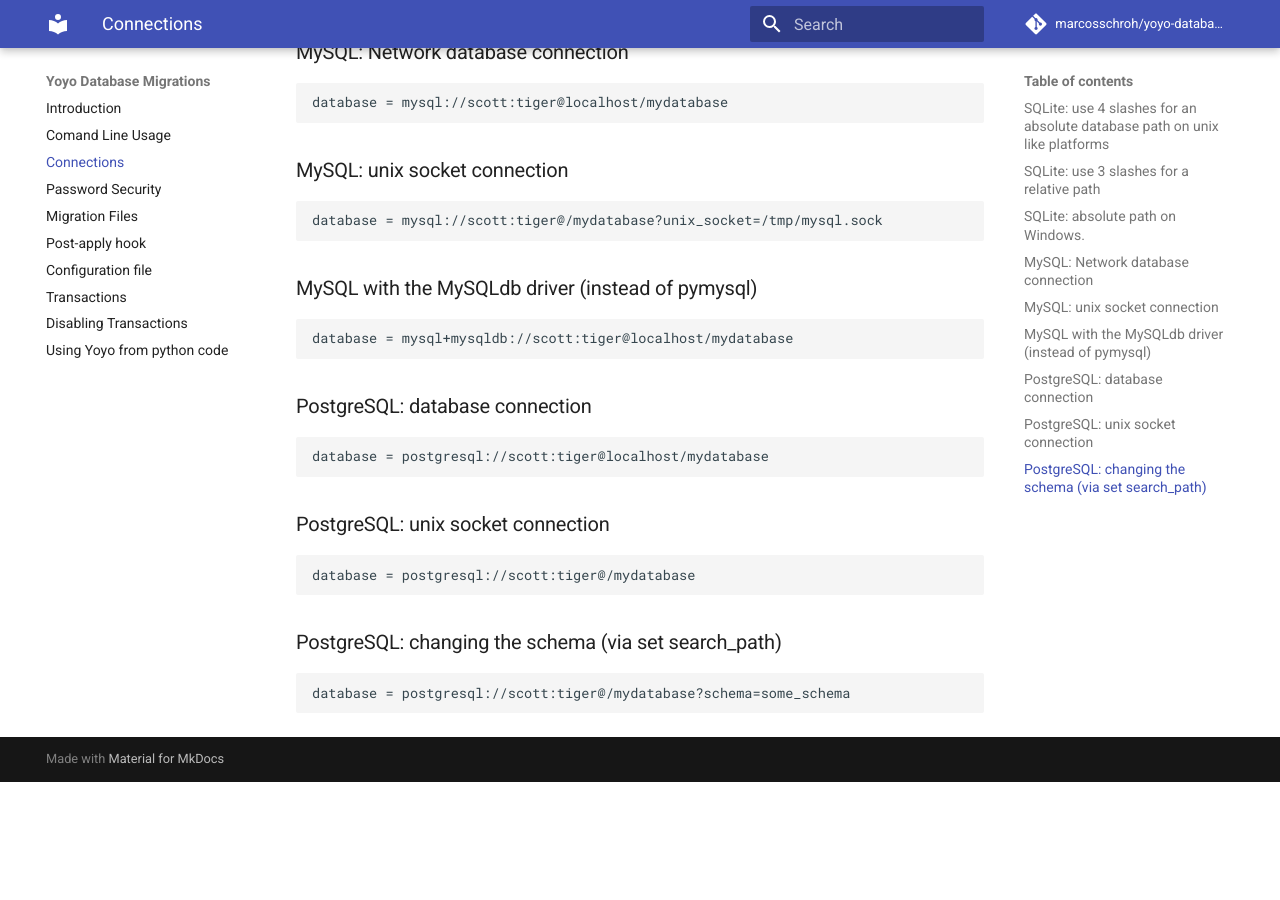
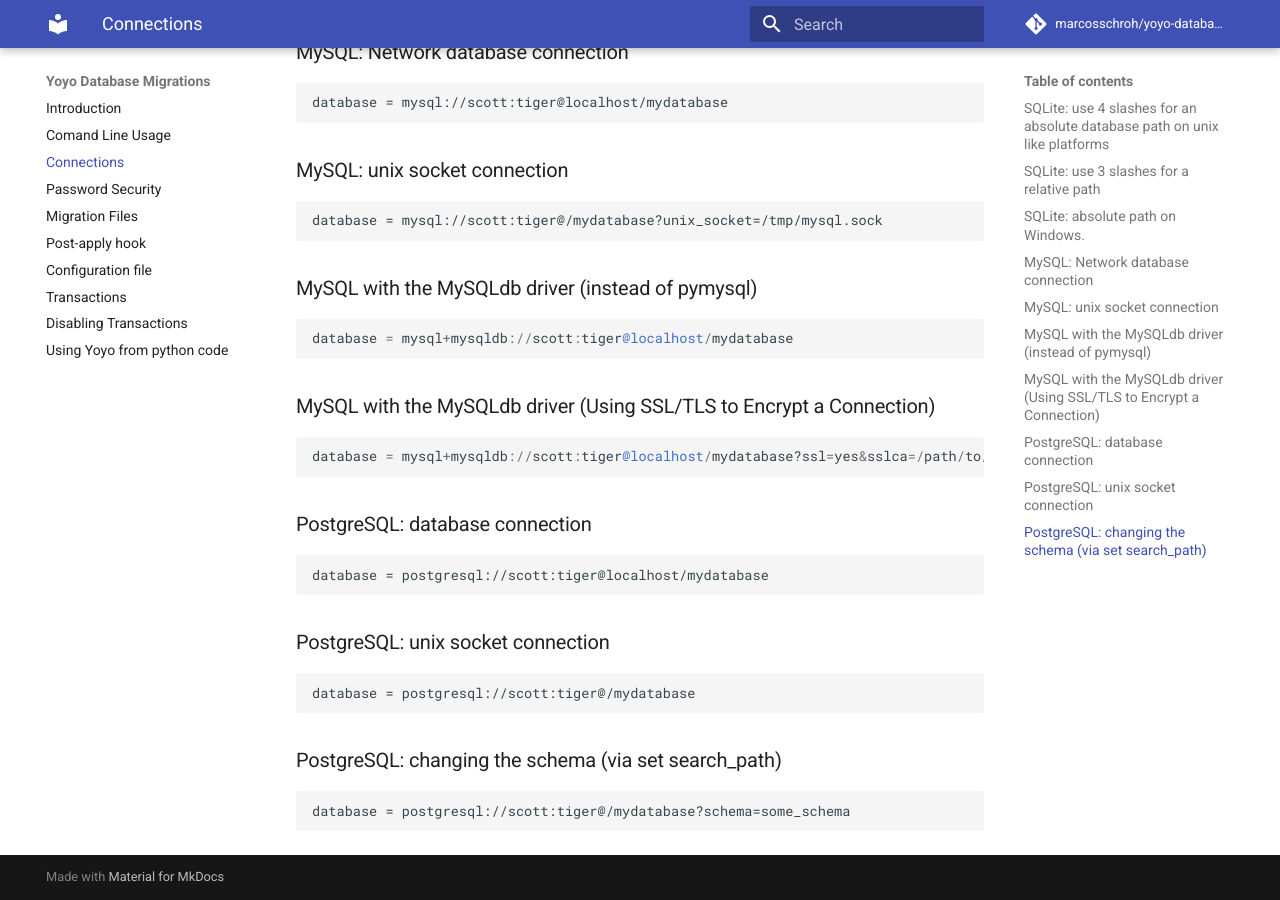
Before and after one commit to marcosschroh/yoyo-database-migrations, an MkDocs documentation site: the page built from docs/connections.md, in a window 1280 px wide and 900 px high, scrolled down 596 px. Built offline with MkDocs 1.6.1 and Material for MkDocs 9.7.7, drawn with Linux system fonts in a browser that asks for light colours; comment, search, counter and statistics services are not loaded; before the commit the page ends 1378 px from its top, so only the background shows below that.

````diff
--- a/docs/connections.md
+++ b/docs/connections.md
@@ -11,41 +11,56 @@ database = sqlite:////home/user/mydb.sqlite
 ```
 
 ### SQLite: use 3 slashes for a relative path
+
 ```
 database = sqlite:///mydb.sqlite
 ```
 
 ### SQLite: absolute path on Windows.
+
 ```
 database = sqlite:///c:\home\user\mydb.sqlite
 ```
 
 ### MySQL: Network database connection
+
 ```
 database = mysql://scott:tiger@localhost/mydatabase
 ```
 
 ### MySQL: unix socket connection
+
 ```
 database = mysql://scott:tiger@/mydatabase?unix_socket=/tmp/mysql.sock
 ```
 
 ### MySQL with the MySQLdb driver (instead of pymysql)
-```
+
+```python
 database = mysql+mysqldb://scott:tiger@localhost/mydatabase
 ```
 
+### MySQL with the MySQLdb driver (Using SSL/TLS to Encrypt a Connection)
+
+```python
+database = mysql+mysqldb://scott:tiger@localhost/mydatabase?ssl=yes&sslca=/path/to/cert
+```
+
+
 ### PostgreSQL: database connection
+
 ```
 database = postgresql://scott:tiger@localhost/mydatabase
 ```
 
 ### PostgreSQL: unix socket connection
+
 ```
 database = postgresql://scott:tiger@/mydatabase
 ```
 
 ### PostgreSQL: changing the schema (via set search_path)
+
 ```
 database = postgresql://scott:tiger@/mydatabase?schema=some_schema
 ```
````
Also changed, not shown: CHANGELOG.md (+6 -0 lines), 1 other file.
